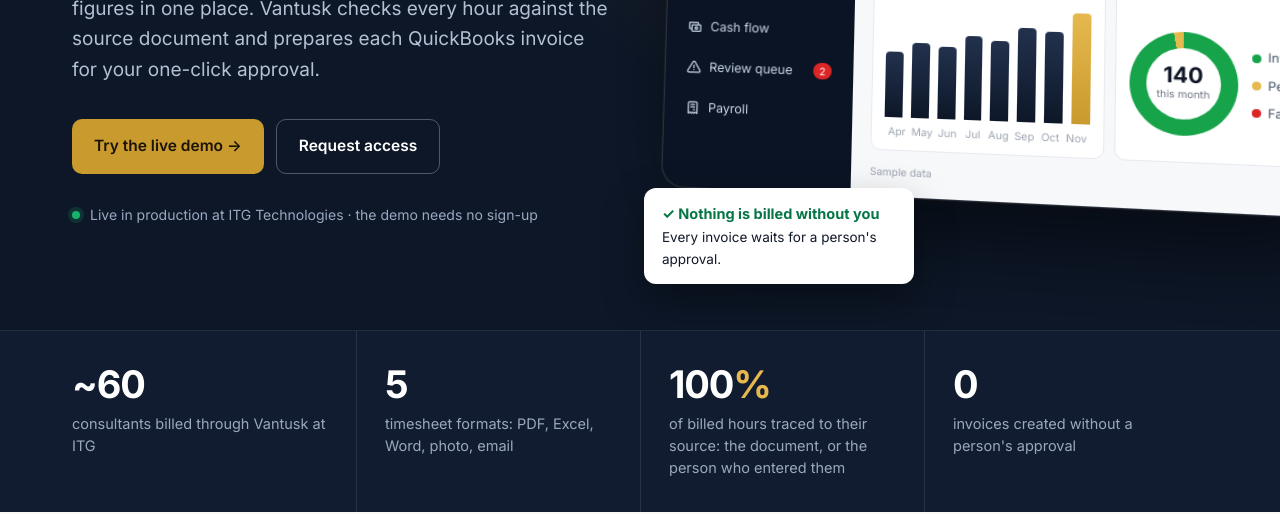
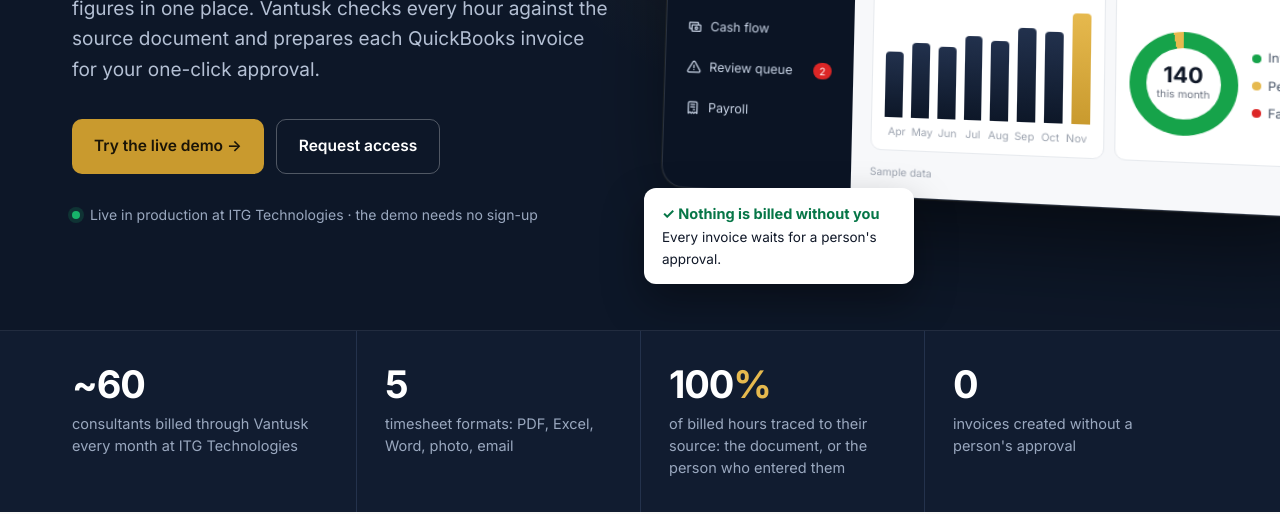
Before and after one commit to StaffFlowpro/StaffFlow-Site, a plain HTML site: page index.html in a window 1280 px wide. Shown: the part 464-978 px from the top of the page. Drawn offline with Linux system fonts and the light colour scheme.

Commit message:
Website: the ITG figure says every month, with the full firm name
Website: the ITG figure says every month, with the full firm name

"~60 consultants billed through Vantusk at ITG" now reads "... every month at ITG Technologies".

Lines: 1 added, 1 removed (index.html)

```diff
--- a/index.html
+++ b/index.html
@@ -384,7 +384,7 @@ footer{background:#080F1C;color:#fff;padding:64px 0 32px}
 </div></section>
 
 <div class="proof dark"><div class="wrap">
-  <div class="stat"><b>~60</b><p>consultants billed through Vantusk at ITG</p></div>
+  <div class="stat"><b>~60</b><p>consultants billed through Vantusk every month at ITG Technologies</p></div>
   <div class="stat"><b>5</b><p>timesheet formats: PDF, Excel, Word, photo, email</p></div>
   <div class="stat"><b>100<span>%</span></b><p>of billed hours traced to their source: the document, or the person who entered them</p></div>
   <div class="stat"><b>0</b><p>invoices created without a person's approval</p></div>
```
